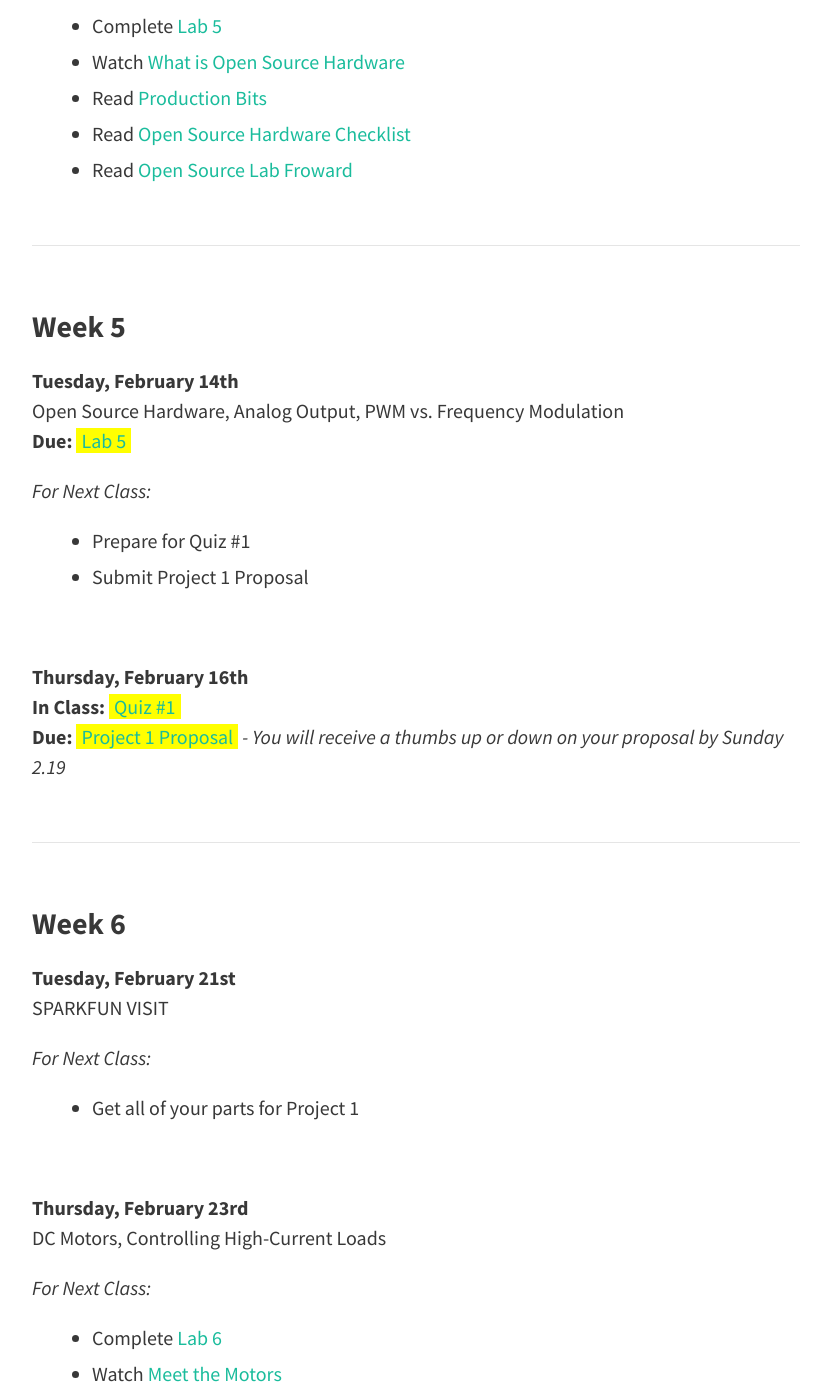
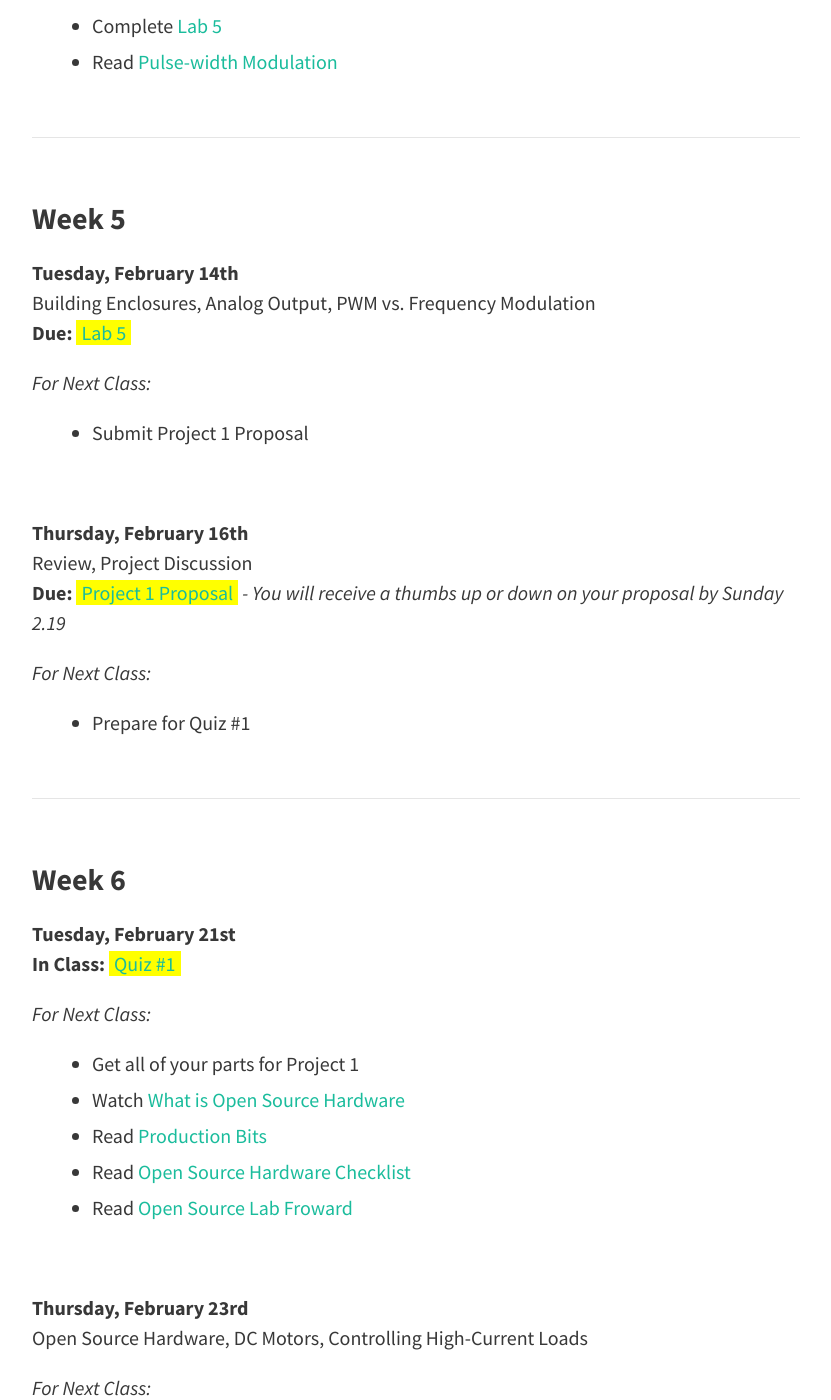
Before and after one commit to coloringchaos/object-spring-17, a Jekyll site: the page built from schedule.md, in a window 1280 px wide and 1400 px high, scrolled down 3288 px. Shown: the whole window, without its empty margins (224-1055 px from the left). Built offline with Jekyll 4.4.1, drawn with Linux system fonts in a browser that asks for light colours; nearby versions of some CDN libraries.

Commit message:
schedule updates

```diff
--- a/schedule.md
+++ b/schedule.md
@@ -108,44 +108,44 @@ Assignments are due on the day that they are listed.
 *For Next Class:*
 
 + Complete [Lab 5](/object-spring-17/lab-5)
++ Read [Pulse-width Modulation](https://learn.sparkfun.com/tutorials/pulse-width-modulation)
+
+
+<hr>
+
+### Week 5
+**Tuesday, February 14th** <br> Building Enclosures, Analog Output, PWM vs. Frequency Modulation <br> **Due:** <span class="highlight">[Lab 5](/object-spring-17/lab-5)</span>
+
+*For Next Class:*
+
++ Submit Project 1 Proposal
+
+<br>
+
+**Thursday, February 16th** <br> Review, Project Discussion <br> **Due:** <span class="highlight">[Project 1 Proposal]()</span> *- You will receive a thumbs up or down on your proposal by Sunday 2.19*
+
+*For Next Class:*
+
++ Prepare for Quiz #1
+
+<hr>
+
+### Week 6
+**Tuesday, February 21st** <br> **In Class:** <span class="highlight">[Quiz #1]()</span>
+<!-- <br> SPARKFUN VISIT -->
+
+
+*For Next Class:*
+
++ Get all of your parts for Project 1
 + Watch [What is Open Source Hardware](https://www.youtube.com/watch?v=9xGRaPrcvVg)
 + Read [Production Bits](https://coloringchaos.github.io/object-fall-16/assets/gibb-production-bits.pdf)
 + Read [Open Source Hardware Checklist](http://www.oshwa.org/wp-content/uploads/2014/08/Open-Source-Hardware-Checklist.pdf)
 + Read [Open Source Lab Froward](https://coloringchaos.github.io/object-fall-16/assets/open-source-lab.pdf)
 
-<!-- + Read [Analog Output]()
-+ Read [PWM]() -->
-
-
-<hr>
-
-### Week 5
-**Tuesday, February 14th** <br> Open Source Hardware, Analog Output, PWM vs. Frequency Modulation <br> **Due:** <span class="highlight">[Lab 5](/object-spring-17/lab-5)</span>
-
-*For Next Class:*
-
-+ Prepare for Quiz #1
-+ Submit Project 1 Proposal
-
 <br>
 
-**Thursday, February 16th** <br> **In Class:** <span class="highlight">[Quiz #1]()</span><br> **Due:** <span class="highlight">[Project 1 Proposal]()</span> *- You will receive a thumbs up or down on your proposal by Sunday 2.19*
-
-
-<hr>
-
-### Week 6
-**Tuesday, February 21st** <br> SPARKFUN VISIT
-
-
-*For Next Class:*
-
-+ Get all of your parts for Project 1
-
-
-<br>
-
-**Thursday, February 23rd** <br> DC Motors, Controlling High-Current Loads
+**Thursday, February 23rd** <br> Open Source Hardware, DC Motors, Controlling High-Current Loads
 
 *For Next Class:*
 
```
